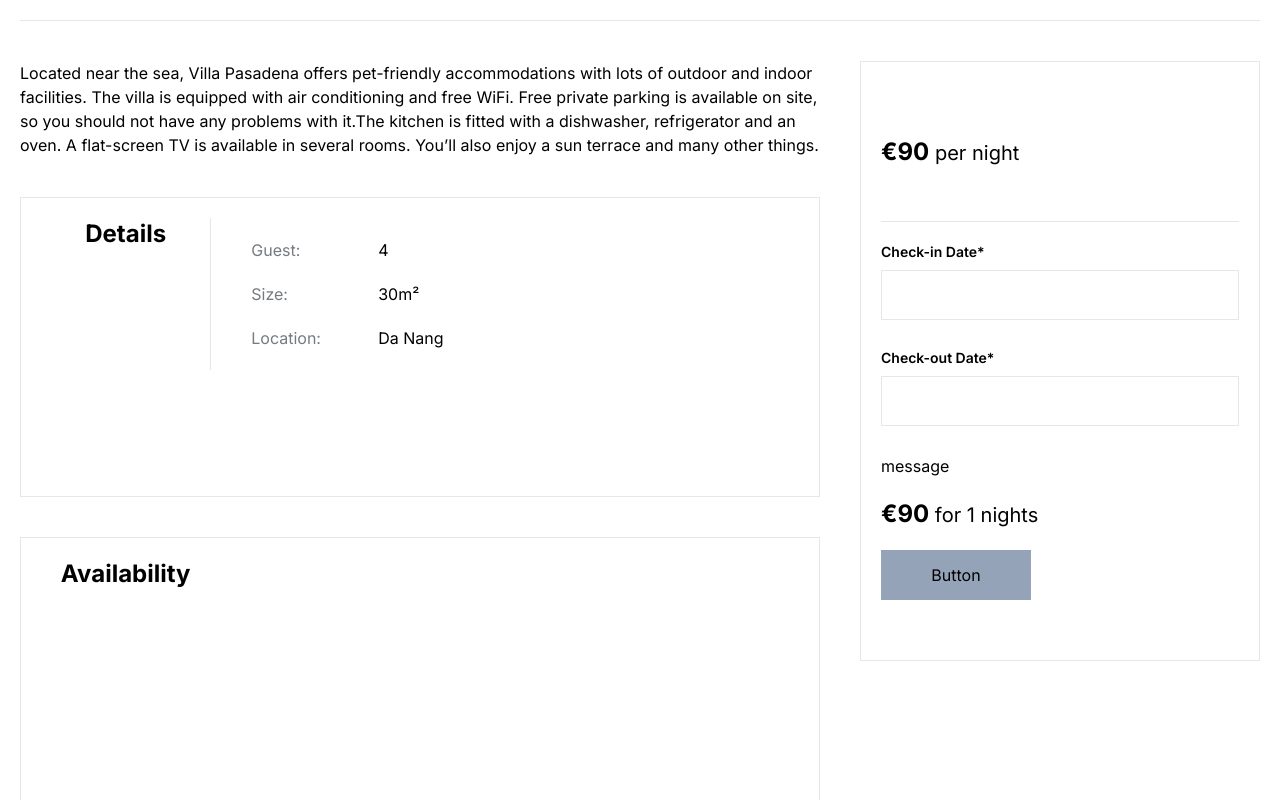
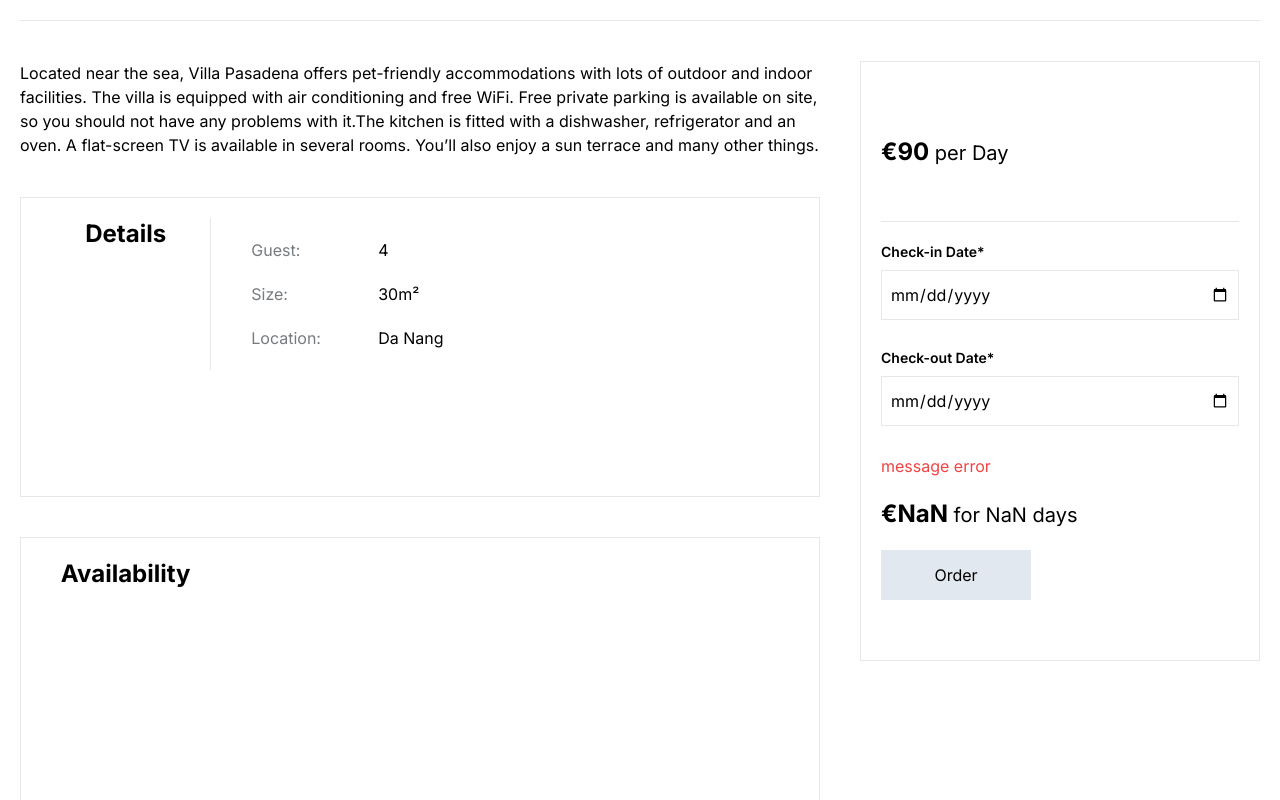
Before and after one commit to VieneLeeDev/booking-hotel, a Next.js app: page /detailroom/room_01 in a window 1280 px wide. Shown: the part 729-1529 px from the top of the page. Built offline with nearby package versions, Linux system fonts and the light colour scheme.

Commit message:
feature/caculator bill

```diff
--- a/src/app/(guest)/detailroom/[id]/page.tsx
+++ b/src/app/(guest)/detailroom/[id]/page.tsx
@@ -1,15 +1,64 @@
 "use client";
 import Button from "@/app/components/ui/Button/Button";
-import React from "react";
+import React, { useEffect, useState } from "react";
 import hotels from "../../../api/hotels/hotels.json"
 import rooms from "../../../api/rooms/rooms.json"
 import Image from "next/image";
-
+import { useSearchParams } from "next/navigation";
 
 const DetailRoom = ({ params }: { params: { id: string } }) => {
+  const [count,setCount] = useState(1)
+  const [reload, setReload] = useState(false)
+  const [dataInBill, setDataInBill] = useState({
+    checkIn: "",
+    checkOut:"",
+  })
+
   const detailRoom= rooms.find((room) => room.id_room === params.id)
   const detailHotel = hotels.find((hotel) => hotel.id_hotel === detailRoom?.id_hotel)
-  console.log(detailHotel,detailRoom)
+
+  const searchParams = useSearchParams();
+  const dateCheckIn = searchParams.get('dateCheckIn')
+  const dateCheckOut = searchParams.get('dateCheckOut')
+
+  useEffect(() =>{
+    detailRoom && setDataInBill({...dataInBill,checkIn:String(dateCheckIn),checkOut:String(dateCheckOut)})
+    console.log(dataInBill)
+  },[])
+
+  useEffect(() => {
+    handleCountDays(dataInBill.checkIn,dataInBill.checkOut)
+    // if(detailRoom){
+    //   const totalPrice = detailRoom.price * count
+    //   setDataInBill({...dataInBill,count:count,total:totalPrice})
+    // }
+    // else{
+    //   setDataInBill({...dataInBill,count:1,total:detailRoom?.price})
+    // }
+  },[count,reload])
+
+  console.log(reload,dataInBill)
+
+  const handleCountDays = (dateCheckIn: string,dateCheckOut:string) =>{
+    const startDay = new Date(dateCheckIn).getTime()
+    const endDay = new Date(dateCheckOut).getTime()
+    const result = Math.floor((endDay - startDay)/ (1000 * 60 * 60 * 24)) + 1
+    setCount(result)
+  }
+
+  const handleClick = () => {
+    // (dateCheckIn && dateCheckOut) ? handleCountDays(dateCheckIn,dateCheckOut) : alert("pick the date!")
+  }
+
+  const onChangeDateCheckIn = (e: any) => {
+    setDataInBill({...dataInBill,checkIn:e.target.value})
+    setReload(!reload)
+  }
+  const onChangeDateCheckOut = (e: any) => {
+    setDataInBill({...dataInBill,checkOut:e.target.value})
+    setReload(!reload)
+  }
+
   return (
     <div className="container flex flex-col h-full justify-center items-center lg:py-[30px]">
       <div className="flex flex-col h-1/2 justify-center items-center lg:py-[20px">
@@ -31,16 +80,6 @@ const DetailRoom = ({ params }: { params: { id: string } }) => {
         <div className="flex-[2]">
           <p>
             {detailHotel?.description}
-            {/* The Mountain Room is a newly renovated studio apartment with
-            breathtaking city views. Our apartments for rent in the sky define
-            the new benchmark of NYC luxury: expansive, exclusive and
-            extraordinary from every vantage point. Dramatic window views with
-            sweeping views of the city, Empire State Building, rivers, huge
-            ceilings, custom solar and blackout shades, warm hardwood oak
-            floors, unparalleled lifestyle concierge. You can rent the entire
-            apartment or any unit like a studio, multiple-bedroom apartments –
-            any unit you can find on our website. Reach out and a member of our
-            team will help you get started. */}
           </p>
           {/**Detail */}
           <div className="flex-col lg:flex-row flex container min-h-[300px] border-[1px] p-5 my-10 lg:justify-between">
@@ -76,31 +115,31 @@ const DetailRoom = ({ params }: { params: { id: string } }) => {
             <div className="flex flex-col justify-center h-1/4">
               <p className="text-xl">
                 <span className="text-2xl">
-                  <strong>€{detailRoom?.price} </strong>
+                  <strong>€{detailRoom?.price}</strong>
                 </span>{" "}
-                per night
+                per Day
               </p>
             </div>
             <hr />
             <div className="h-3/4">
               <div className="flex flex-col my-5 ">
                 <p className="text-sm font-semibold">Check-in Date*</p>
-                <input className="border-[1px] h-[50px] my-2"></input>
+                <input onChange={onChangeDateCheckIn} defaultValue={dataInBill.checkIn} type="date" className="border-[1px] h-[50px] my-2 px-2"></input>
               </div>
               <div className="flex flex-col my-5 ">
                 <p className="text-sm font-semibold">Check-out Date*</p>
-                <input className="border-[1px] h-[50px] my-2"></input>
+                <input onChange={onChangeDateCheckOut} defaultValue={dataInBill.checkOut} type="date" className="border-[1px] h-[50px] my-2 px-2"></input>
               </div>
               <div className="my-5 break-word">
-                <p>message</p>
+                <p className="text-red-500">message error</p>
               </div>
               <p className="text-xl my-5">
                 <span className="text-2xl">
-                  <strong>€{detailRoom?.price}</strong>
+                  <strong>€{`${detailRoom && detailRoom?.price * count}`}</strong>
                 </span>{" "}
-                for 1 nights
+                for {count} days
               </p>
-              <Button />
+              <button className="w-[150px] h-[50px] bg-slate-200" onClick={handleClick}>Order</button>
             </div>
           </div>
         </div>
--- a/src/app/api/hotels/hotels.json
+++ b/src/app/api/hotels/hotels.json
@@ -40,6 +40,15 @@
     "address":"105 Cam Le, Gia Lai",
     "email":"Monte@gmail.com",
     "tel":"08999ad71",
-    "city":"Gia Lai"
+    "city":"Hue"
+},
+{
+    "id_hotel":"ht_6",
+    "name":"levien",
+    "description":"Located Mountains Villa Monte offers pet-friendly accommodations with lots of outdoor and indoor facilities. The villa is equipped with air conditioning and free WiFi. Free private parking is available on site, so you should not have any problems with it.The kitchen is fitted with a dishwasher, refrigerator and an oven. A flat-screen TV is available in several rooms. You’ll also enjoy a sun terrace and many other things.",
+    "address":"105 Cam Le, Gia Lai",
+    "email":"Monte@gmail.com",
+    "tel":"08999ad71",
+    "city":"Hue"
 }
 ]
--- a/src/app/components/ui/FormSearch/FormSearch.tsx
+++ b/src/app/components/ui/FormSearch/FormSearch.tsx
@@ -2,16 +2,22 @@
 import { Hotel } from "@/app/constants/hotels";
 import { Room } from "@/app/constants/rooms";
 import { useEffect, useState } from "react";
-import Datetime from "react-datetime";
 import "react-datetime/css/react-datetime.css";
-
+import hotels from "../../../api/hotels/hotels.json"
+import rooms from "../../../api/rooms/rooms.json"
+import { useRouter } from 'next/router'
 interface FormSearchProps {
   dataRoom?: any[];
   startSearch?: any;
-  dataHotel?: any[]
+  dataHotel?: any[];
+  setDateTime?: any;
 }
-const FormSearch = ({ dataRoom, startSearch,dataHotel }: FormSearchProps) => {
-  const [resultFilter, setResultFilter] = useState(dataRoom);
+const FormSearch = ({ dataRoom, startSearch,dataHotel,setDateTime }: FormSearchProps) => {
+  const [citySearch, setCitySearch] = useState<string[]>([])
+  const [dateSearch,setDateSearch] = useState({
+    dateCheckIn: "",
+    dateCheckOut:""
+  })
   const [dataFormSearch, setDataFormSearch] = useState({
     guest: "All",
     location: "All",
@@ -23,35 +29,48 @@ const FormSearch = ({ dataRoom, startSearch,dataHotel }: FormSearchProps) => {
   const handleChangeLocation = (e: any) => {
     setDataFormSearch({ ...dataFormSearch, location: (e.target.value) });
   };
+  const handleChangeDateCheckin = (e: any) =>{
+    setDateSearch({...dateSearch,dateCheckIn:e.target.value})
+  }
+  const handleChangeDateCheckOut = (e: any) =>{
+    setDateSearch({...dateSearch,dateCheckOut:e.target.value})
+  }
+  useEffect(() =>{
+    const array = dataRoom?.filter((room: Room) => (dataFormSearch.guest === "All" ? true: room.guest > Number(dataFormSearch.guest) ||room.guest === Number(dataFormSearch.guest) ) && (dataFormSearch.location === "All" ? true : dataHotel?.find((hotel: any) => hotel.id_hotel === room.id_hotel).city === dataFormSearch.location));
+    startSearch(array);
 
-  useEffect(() =>{
-    const array = dataRoom?.filter((room: Room) => (dataFormSearch.guest === "All" ? true: room.guest > Number(dataFormSearch.guest)) && (dataFormSearch.location === "All" ? true : dataHotel?.find((hotel: any) => hotel.id_hotel === room.id_hotel).city === dataFormSearch.location));
-    startSearch(array);
+    const arrayCity = hotels.map((hotel) => hotel.city)
+    const unitArray = arrayCity.filter((city,index) => arrayCity.indexOf(city) === index)
+    setCitySearch(unitArray)
   },[dataFormSearch])
+
+  useEffect(() => {
+    setDateTime(dateSearch)
+  },[dateSearch.dateCheckOut])
 
   return (
     <div className="hidden container xl:flex xl:mx-auto h-[75px]">
-      <div className="w-1/4 h-full ">
+      <div className="w-1/4 h-full">
         <h3 className="text-black h-1/3 font-bold"> Check-in:...</h3>
         <div className="w-full h-2/3 ">
           <input
-            className="w-full h-full p-2 bg-slate-200"
-            id="date"
-            type="datetime-local"
+            className="w-full h-full p-2 bg-slate-200 outline-none"
+            type="date"
+            onChange={handleChangeDateCheckin}
           />
         </div>
       </div>
-      <div className="w-1/4 h-full ">
+      <div className="w-1/4 h-full">
         <h3 className="text-black h-1/3 font-bold"> Check-out:...</h3>
         <div className="w-full h-2/3 ">
           <input
-            className="w-full h-full p-2 bg-slate-200"
-            id="date"
-            type="datetime-local"
+            className="w-full h-full p-2 bg-slate-200 outline-none"
+            type="date"
+            onChange={handleChangeDateCheckOut}
           />
         </div>
       </div>
-      <div className="w-1/4 h-full ">
+      <div className="w-1/4 h-full">
         <h3 className="text-black h-1/3 font-bold"> Guest:...</h3>
         <select
           className="w-full h-2/3 outline-none p-2"
@@ -77,10 +96,11 @@ const FormSearch = ({ dataRoom, startSearch,dataHotel }: FormSearchProps) => {
           onChange={handleChangeLocation}
         >
           <option value={"All"}>All</option>
-          <option value={"Ha Noi"}>Ha Noi</option>
+          {citySearch.map((hotel,index) => <option key={index} value={hotel}>{hotel}</option>)}
+          {/* <option value={"Ha Noi"}>Ha Noi</option>
           <option value={"Da Nang"}>Da Nang</option>
           <option value={"Ho Chi Minh"}>Ho Chi Minh</option>
-          <option value={"Gia Lai"}>Gia Lai</option>
+          <option value={"Gia Lai"}>Gia Lai</option> */}
         </select>
       </div>
     </div>
```
Also changed, not shown: src/app/(guest)/home/page.tsx (+16 -3 lines).
